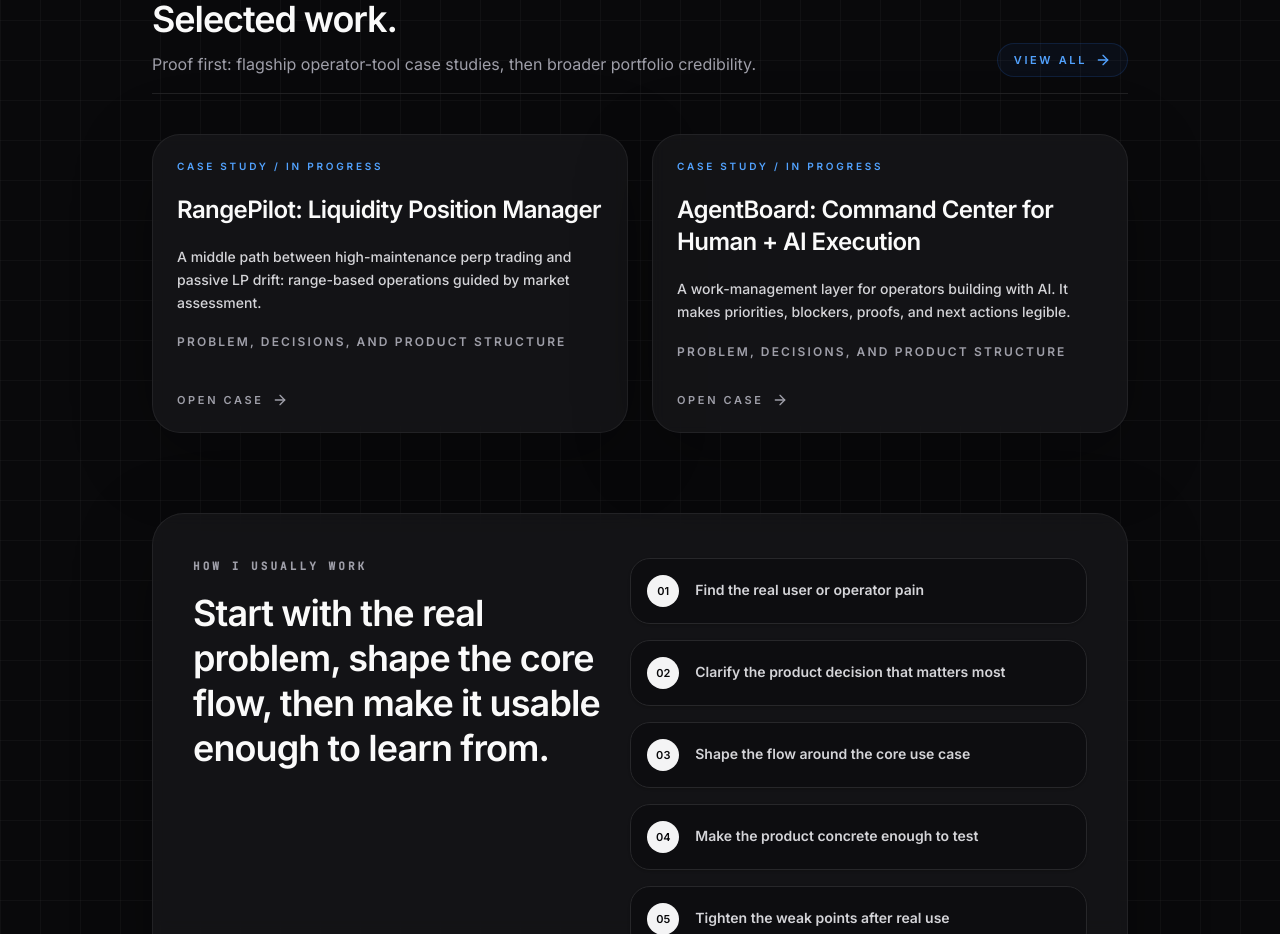
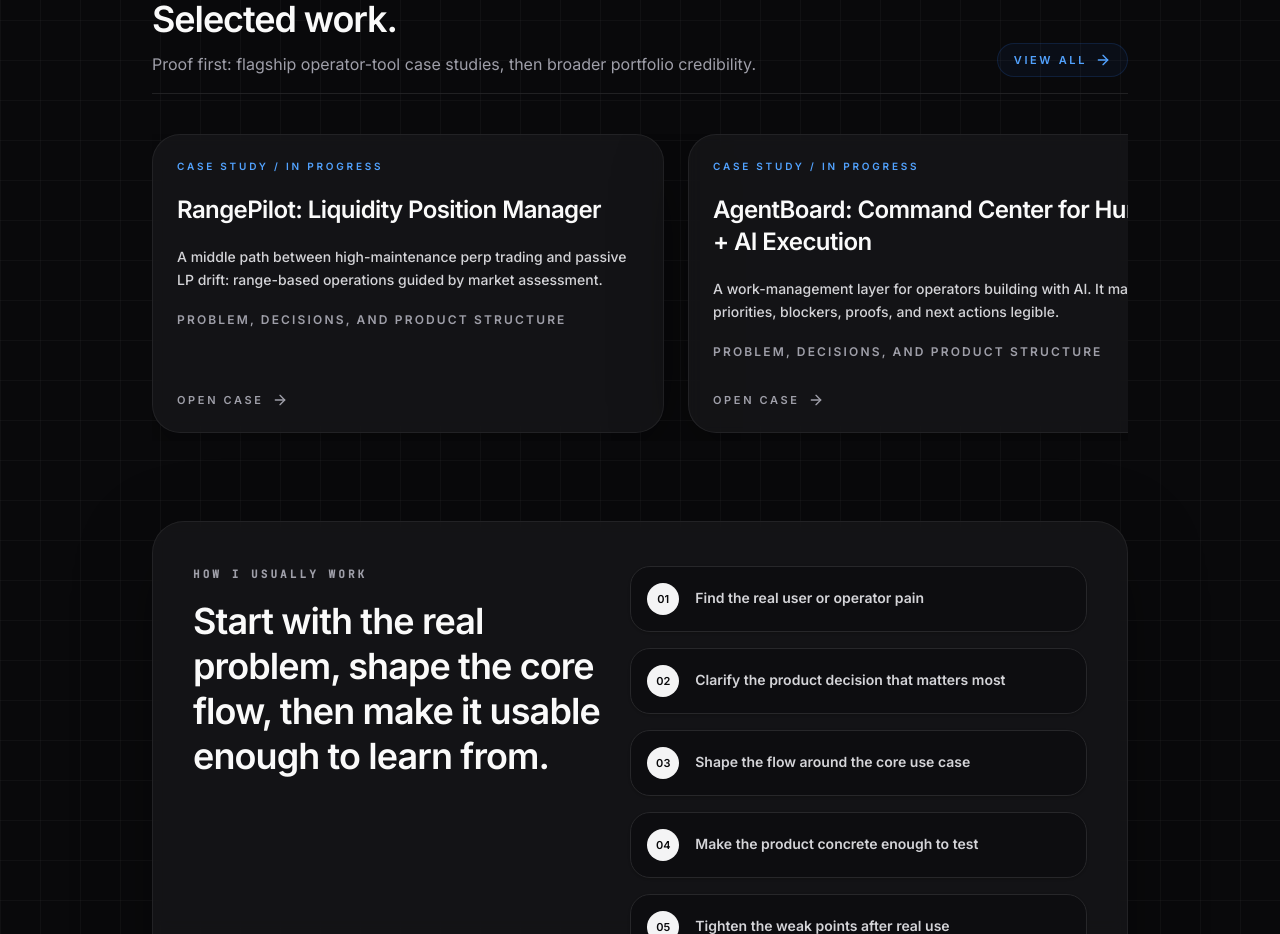
Before and after one commit to dneafm/prd-profolio, a React (Vite) app: page / in a window 1280 px wide. Shown: the part 1420-2354 px from the top of the page. Built offline with nearby package versions, Linux system fonts and the light colour scheme.

Commit message:
make overview proof section a carousel

```diff
--- a/src/pages/ProductFocus.tsx
+++ b/src/pages/ProductFocus.tsx
@@ -142,7 +142,8 @@ export function ProductFocus() {
           </Link>
         </div>
 
-        <div className="grid gap-6 md:grid-cols-2">
+        <div className="-mx-6 overflow-x-auto px-6 pb-2 md:mx-0 md:px-0 [scrollbar-width:none] [&::-webkit-scrollbar]:hidden">
+          <div className="flex snap-x snap-mandatory gap-6">
             {productProof.map((card, index) => (
               <motion.div
                 key={card.id}
@@ -150,10 +151,11 @@ export function ProductFocus() {
                 whileInView={{ opacity: 1, y: 0 }}
                 viewport={{ once: true, margin: "-10%" }}
                 transition={{ duration: 0.7, delay: index * 0.08, ease: [0.22, 1, 0.36, 1] }}
+                className="min-w-[85%] snap-start md:min-w-[32rem]"
               >
                 <Link
                   to={`/operator-lab/${card.id}`}
-                className="group surface-panel relative flex h-full flex-col justify-between overflow-hidden rounded-[1.75rem] p-6 transition-all duration-500 hover:-translate-y-1 hover:border-blue-500/20 hover:shadow-[0_24px_90px_rgba(59,130,246,0.10)]"
+                  className="group surface-panel relative flex h-full min-h-[16rem] flex-col justify-between overflow-hidden rounded-[1.75rem] p-6 transition-all duration-500 hover:-translate-y-1 hover:border-blue-500/20 hover:shadow-[0_24px_90px_rgba(59,130,246,0.10)]"
                 >
                   <div className="relative space-y-5">
                     <p className="text-[10px] font-black uppercase tracking-[0.28em] text-blue-600 dark:text-blue-400">{card.status}</p>
@@ -168,6 +170,7 @@ export function ProductFocus() {
                 </Link>
               </motion.div>
             ))}
+          </div>
         </div>
       </section>
 
```
Lines whose indentation alone changed are shown as unchanged.
